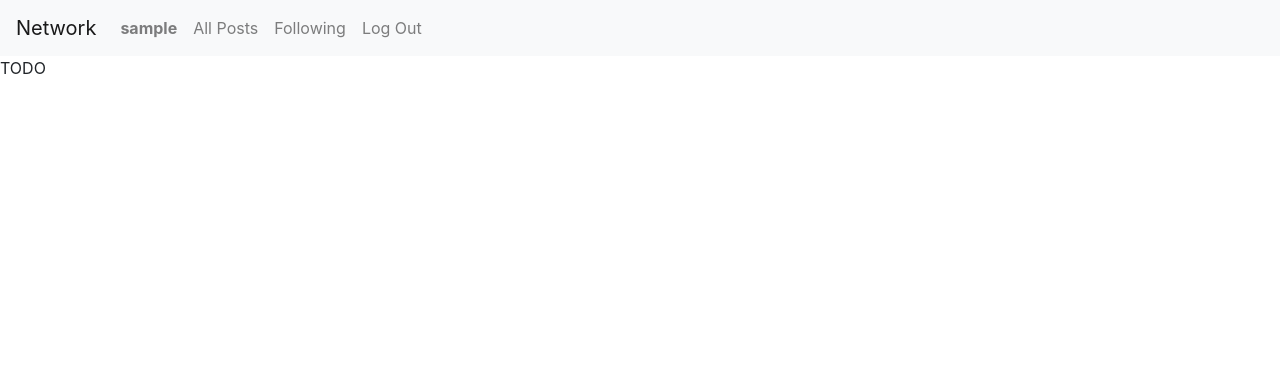
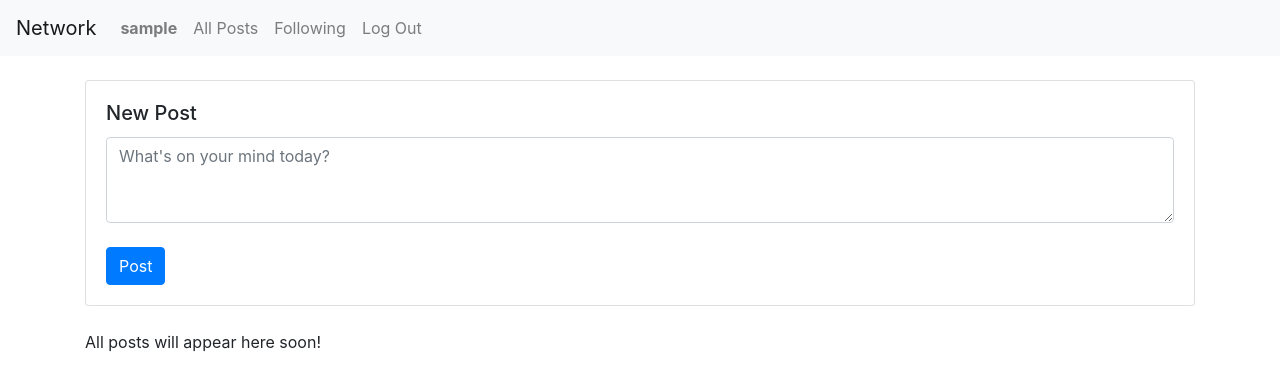
Before and after one commit to iygeal/network, a Django app: page / in a window 1280 px wide. Shown: the top 391 px of the page. Run offline with Django 3.2, Linux system fonts and the light colour scheme; the visitor is signed in with stand-in values (Sample User, id 1); some libraries are stand-ins or nearby versions.

Commit message:
Modified the home page tp include the new post page

```diff
--- a/project4/network/templates/network/index.html
+++ b/project4/network/templates/network/index.html
@@ -1,5 +1,27 @@
 {% extends "network/layout.html" %}
 
 {% block body %}
-    TODO
+<div class="container mt-4">
+
+  {% if user.is_authenticated %}
+  <div class="card mb-4">
+    <div class="card-body">
+      <h5 class="card-title">New Post</h5>
+      <form action="{% url 'new_post' %}" method="post">
+        {% csrf_token %}
+        <div class="form-group">
+          <textarea class="form-control" name="content" rows="3" placeholder="What's on your mind today?" required></textarea>
+        </div>
+        <button type="submit" class="btn btn-primary mt-2">Post</button>
+      </form>
+    </div>
+  </div>
+  {% endif %}
+
+  <!-- Posts will be displayed here later -->
+  <div id="posts">
+    <p>All posts will appear here soon!</p>
+  </div>
+
+</div>
 {% endblock %}
```
Also changed, not shown: project4/network/migrations/0002_post.py (added).
